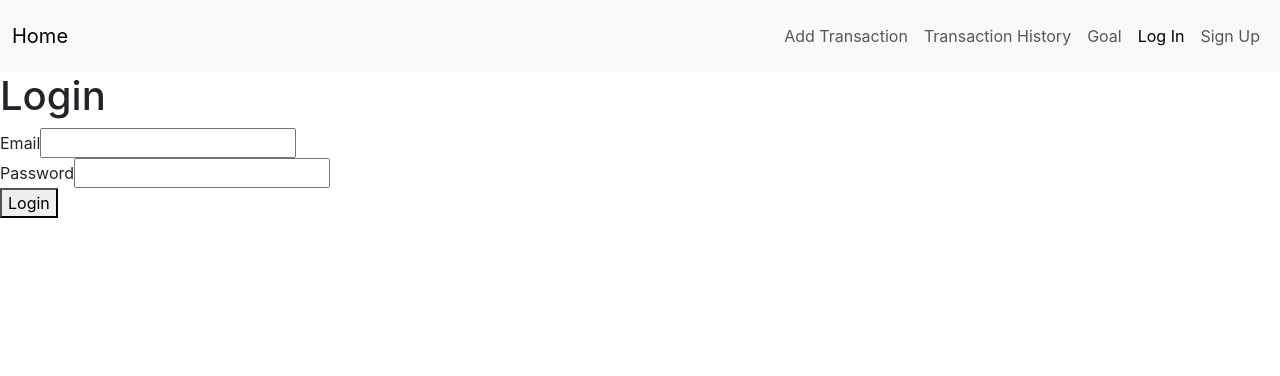
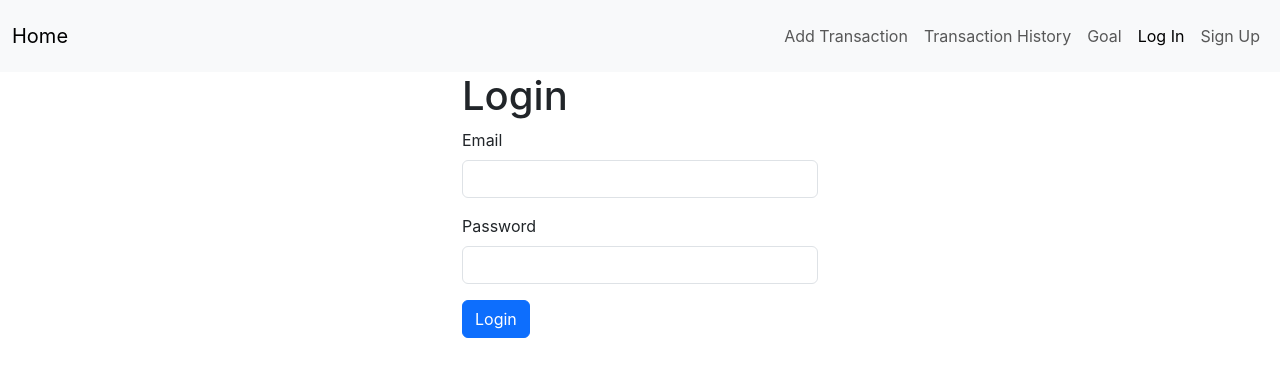
Before and after one commit to Kody-Eguchi/coin-tracker, a React (Create React App) app: page /login in a window 1280 px wide. Shown: the top 376 px of the page. Built offline with nearby package versions, Linux system fonts and the light colour scheme.

Commit message:
Add minimal styling to Login component

```diff
--- a/src/components/Login.js
+++ b/src/components/Login.js
@@ -29,33 +29,45 @@ function Login() {
   };
 
   return (
-    <div>
+    <div className="container">
+      <div className="row justify-content-center">
+        <div className="col-12 col-sm-8 col-md-6 col-lg-4">
           <h1>Login</h1>
           <form onSubmit={handleSubmit}>
-        <div className="">
-          <label htmlFor="email">Email</label>
+            <div className="mb-3">
+              <label htmlFor="email" className="form-label">
+                Email
+              </label>
               <input
                 type="email"
                 id="email"
                 name="email"
                 value={formData.email}
                 onChange={handleChange}
+                className="form-control"
                 required
               />
             </div>
-        <div className="">
-          <label htmlFor="password">Password</label>
+            <div className="mb-3">
+              <label htmlFor="password" className="form-label">
+                Password
+              </label>
               <input
                 type="password"
                 id="password"
                 name="password"
                 value={formData.password}
                 onChange={handleChange}
+                className="form-control"
                 required
               />
             </div>
-        <button type="submit">Login</button>
+            <button type="submit" className="btn btn-primary">
+              Login
+            </button>
           </form>
+        </div>
+      </div>
     </div>
   );
 }
```
Lines whose indentation alone changed are shown as unchanged.
